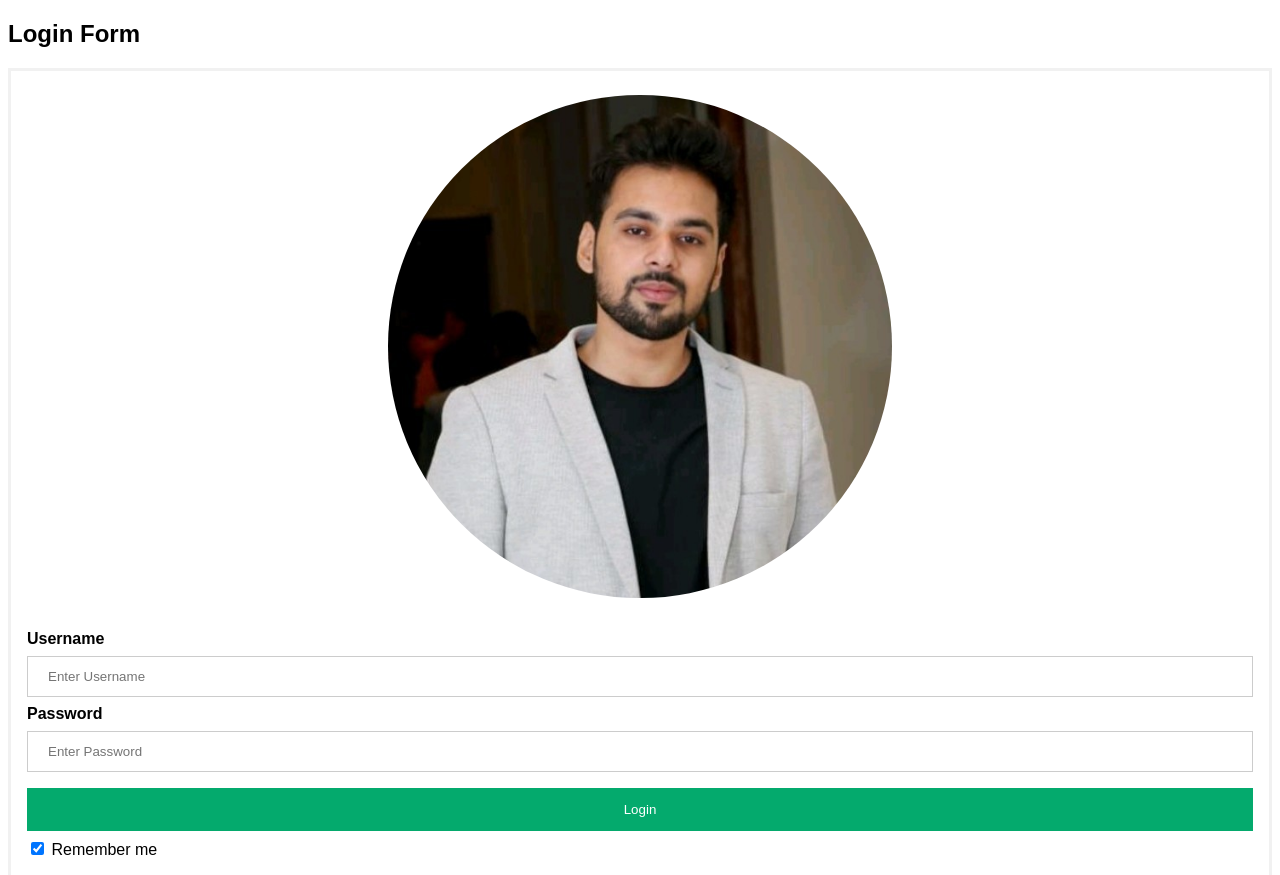
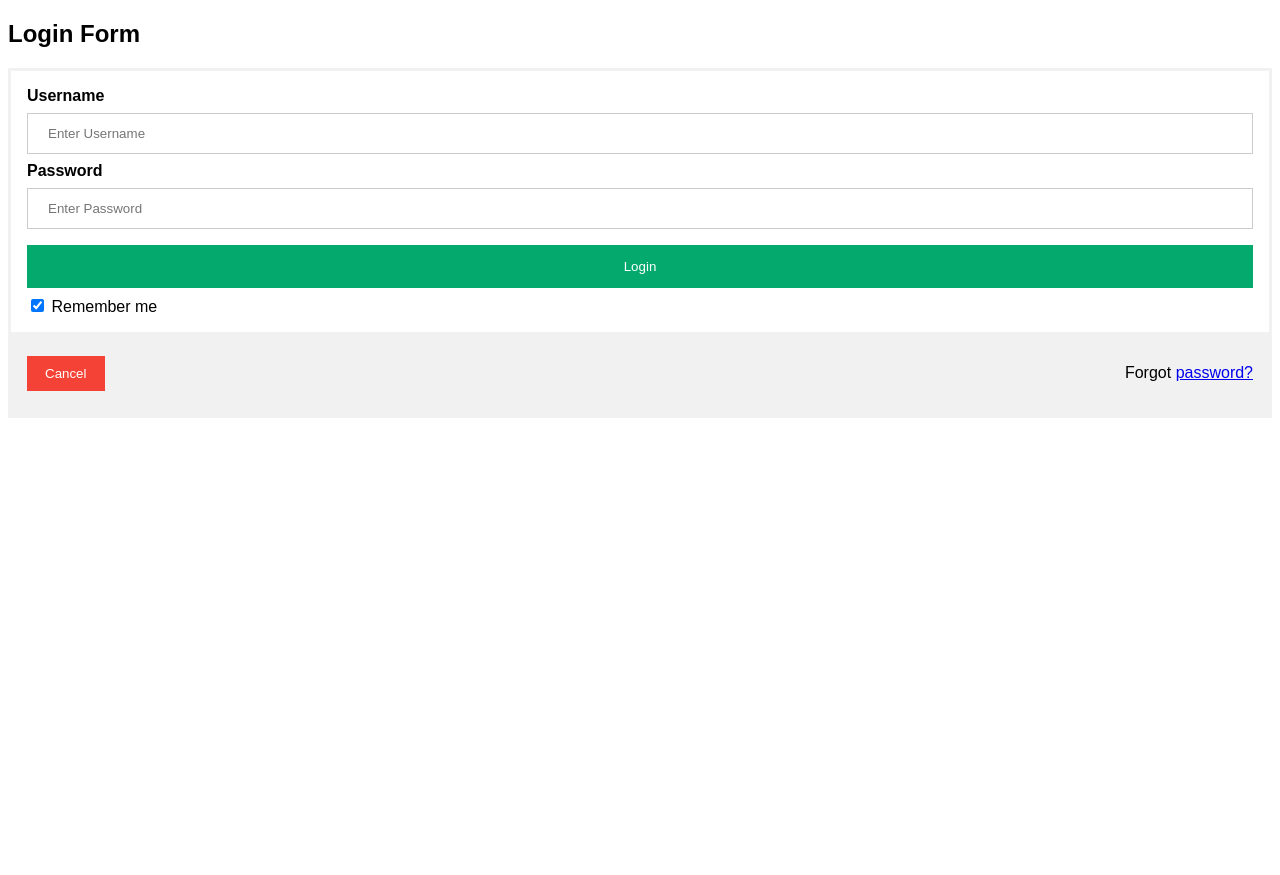
Before and after one commit to masud22/netlifytest, a plain HTML site: page index.html in a window 1280 px wide. Shown: the top 875 px of the page. After the commit the page ends 800 px from the top, so only its background shows below. Drawn offline with Linux system fonts and the light colour scheme.

Commit message:
Avater code removed

```diff
--- a/index.html
+++ b/index.html
@@ -72,9 +72,6 @@ span.psw {
 <h2>Login Form</h2>
 
 <form action="/action_page.php" method="post">
-  <div class="imgcontainer">
-    <img src="img_avatar2.png" alt="Avatar" class="avatar">
-  </div>
 
   <div class="container">
     <label for="uname"><b>Username</b></label>
```
